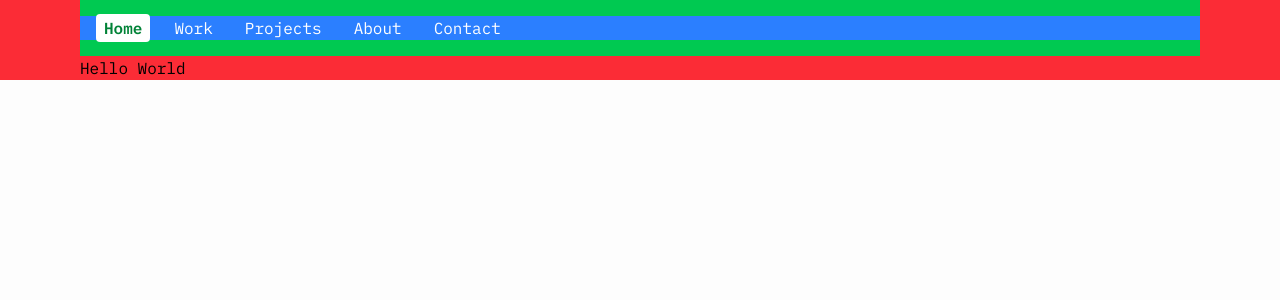
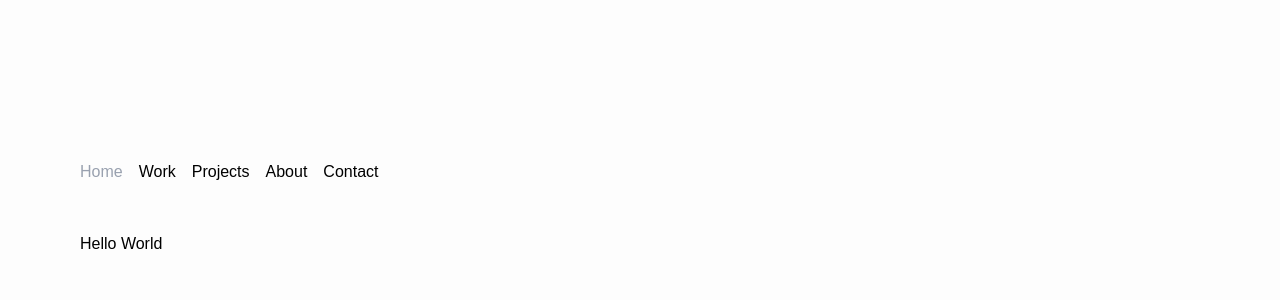
Before and after one commit to ardalansale/portfolio-ardalansale, a Next.js app: page / in a window 1280 px wide. Shown: the top 300 px of the page. Built offline with nearby package versions, Linux system fonts and the light colour scheme.

Commit message:
Navbar och dess styling är klar

```diff
--- a/app/globals.css
+++ b/app/globals.css
@@ -21,5 +21,5 @@
 body {
   background: var(--background);
   color: var(--foreground);
-  font-family: var(--font-ibm-plex-mono), Arial, Helvetica, sans-serif;
+  font-family: Arial, Helvetica, sans-serif;
 }
--- a/components/LayoutContainer.tsx
+++ b/components/LayoutContainer.tsx
@@ -1,6 +1,6 @@
 export default function LayoutContainer({ children }: { children: React.ReactNode }) {
     return (
-        <div className="px-5 md:px-20 max-w-7xl mx-auto bg-red-500">
+        <div className="px-5 md:px-20 max-w-7xl mx-auto">
             {children}
         </div>
     )
--- a/components/MainNavbar.tsx
+++ b/components/MainNavbar.tsx
@@ -6,8 +6,7 @@ import Link from "next/link";
 import { usePathname } from "next/navigation"; // Används för att markera aktiv länk i navbar baserat på aktuell sida
 
 export default function MainNavbar() {
-    const pathname = usePathname();
-
+    const pathname = usePathname(); // Array med alla länkar
     const links = [
         { name: "Home", href: "/" },
         { name: "Work", href: "/work" },
@@ -16,17 +15,17 @@ export default function MainNavbar() {
         { name: "Contact", href: "/contact" },
     ];
 
-    return (
-        <nav className="py-4 bg-green-500">
-            <ul className="flex gap-4 bg-blue-500 px-4">
+    return ( // Navbar styling
+        <nav className="pt-40 pb-12 font-normal text-black ">
+            <ul className="flex gap-4">
             {links.map((link) => (
                 <li key={link.name}>
                     <Link
                     href={link.href}
-                    className={`px-2 py-1 rounded ${
+                    className={`py-2 ${
                         pathname === link.href
-                        ? "bg-white text-green-700 font-bold"
-                        : "text-white hover:underline"
+                        ? "text-gray-400 font-medium"
+                        : "hover:underline"
                     }`}
                     >
 
@@ -35,7 +34,7 @@ export default function MainNavbar() {
                     </Link>
                 </li>
             ))}
-        </ul>
+            </ul>
         </nav>
     )
 }
```
